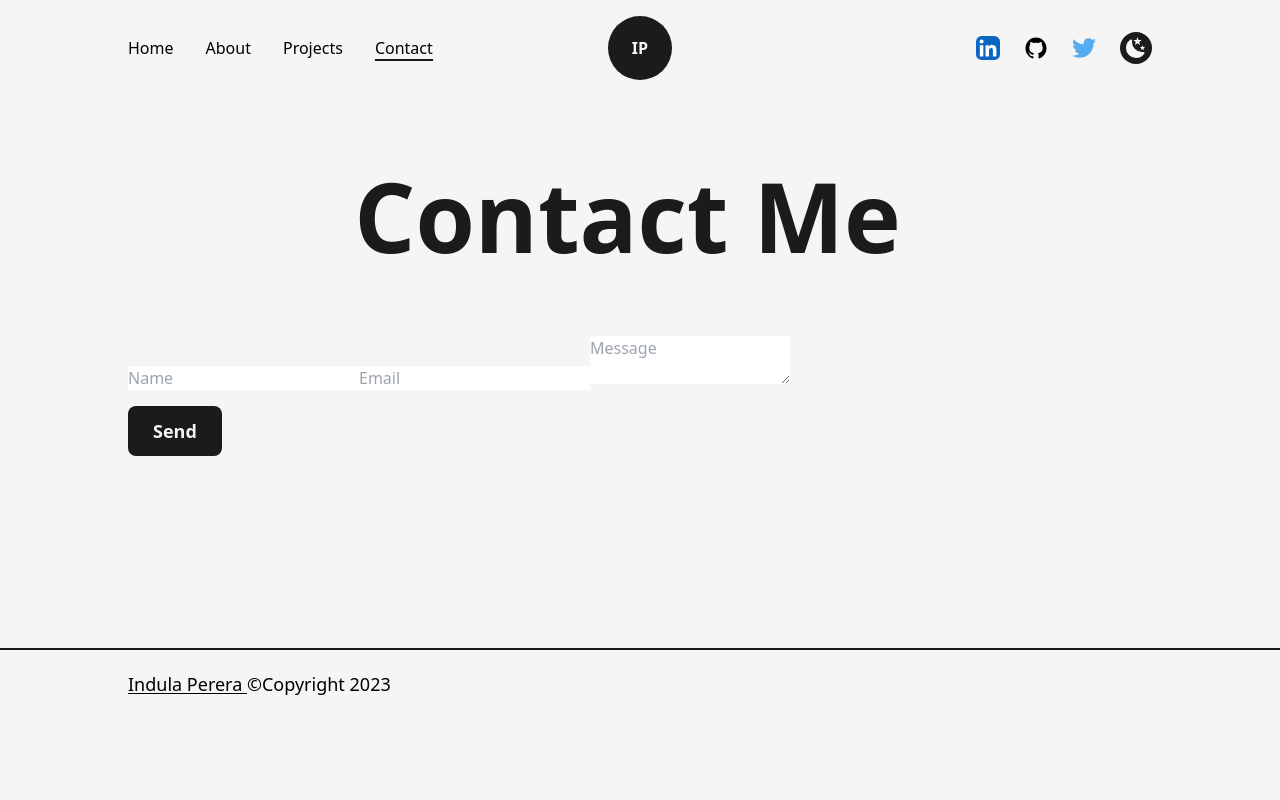
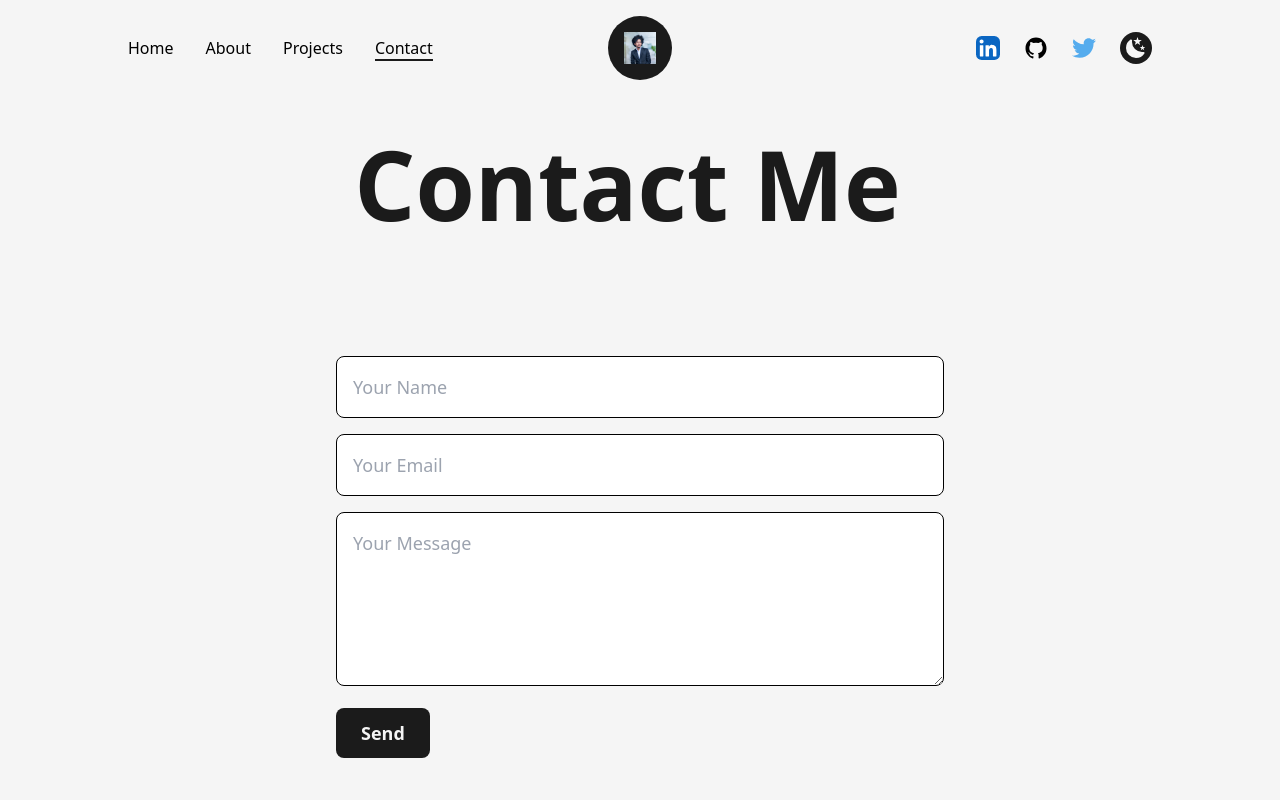
Before and after one commit to Indula-Perera/Next.js-Portfolio, a Next.js app: page /articles in a window 1280 px wide. Shown: the top 800 px of the page. Built offline with nearby package versions, Linux system fonts and the light colour scheme.

Commit message:
Create Profile

```diff
--- a/src/component/Logo.js
+++ b/src/component/Logo.js
@@ -1,6 +1,8 @@
 import Link from "next/link";
 import React from "react";
 import { motion } from "framer-motion";
+import Image from "next/image";
+import logo from "../../public/images/profile/logo.jpg"; // Import the next/image component
 
 const MotionLink = motion(Link);
 
@@ -21,10 +23,13 @@ const Logo = () => {
           transition: { duration: 1, repeat: Infinity },
         }}
       >
-        IP
+        <Image
+          src={logo} // Path to your image file in the public directory
+          alt="Logo"
+          width={32} // Set the width of the image
+          height={32} // Set the height of the image
+        />
       </MotionLink>
-
-
     </div>
   );
 };
--- a/src/pages/about.js
+++ b/src/pages/about.js
@@ -3,7 +3,7 @@ import Layout from "@/component/Layout";
 import Head from "next/head";
 import Image from "next/image";
 import React, { useEffect, useRef } from "react";
-import profilePic from "../../public/images/profile/1111.jpg";
+import profilePic from "../../public/images/profile/logo.jpg";
 import { useInView, useMotionValue, useSpring } from "framer-motion";
 import Skills from "../component/Skills"
 import Experience from "../component/Experience"
--- a/src/pages/articles.js
+++ b/src/pages/articles.js
@@ -1,35 +1,16 @@
 import AnimatedText from "@/component/AnimatedText";
 import Layout from "@/component/Layout";
 import Head from "next/head";
-import { motion } from "framer-motion";
 import Link from "next/link";
 import React from "react";
-import TransitionEffect from "@/component/TransitionEffect";
 import emailjs from "@emailjs/browser";
 import { useRef } from "react";
-import { useContext } from "react";
-
-
 
 const Article = ({ title, date, link }) => {
-  return (
-    <motion.li
-      initial={{ y: 200 }}
-      whileInView={{ y: 0, transition: { duration: 0.5, ease: "easeInOut" } }}
-      viewport={{ once: true }}
-      className="relative flex items-center justify-between w-full p-4 py-6 my-4 border border-b-4 border-r-4 border-solid cursor-pointer rounded-xl bg-light text-dark first:mt-0 border-dark dark:border-light dark:bg-dark sm:flex-col "
-    >
-      <Link href={link} target="_blank">
-        <h2 className="text-xl font-semibold capitalize hover:underline dark:text-light">
-          {title}
-        </h2>
-      </Link>
-      <span className="pl-4 font-semibold text-red-500 dark:text-primaryDark sm:self-start sm:pl-0 xs:text-sm">{date}</span>
-    </motion.li>
-  );
+  // ... (No changes needed for this component)
 };
 
-const articles = () => {
+const Articles = () => {
   const form = useRef();
 
   const sendEmail = (e) => {
@@ -52,43 +33,58 @@ const articles = () => {
         }
       );
   };
+
   return (
     <>
       <Head>
         <title>Indula Perera | Contact Page</title>
         <meta name="description" content="Indula Perera" />
       </Head>
-      <TransitionEffect/>
-      <main className="flex flex-col items-center justify-center w-full mb-16 overflow-hidden dark:text-light">
-        <Layout className="pt-16">
+      <main className="flex items-center justify-center h-screen dark:text-light">
+        <Layout className="max-w-2xl p-8">
           <AnimatedText
             text="Contact Me"
-            className="mb-16 cursor-pointer lg:!text-7xl sm:mb-8 sm:!text-6xl xs:!text-4xl"
+            className="mb-20 text-4xl font-bold text-center"
           />
-          <ul>
-          <form className="form-group" ref={form} onSubmit={sendEmail}>
+          <form ref={form} onSubmit={sendEmail} className="space-y-4 mt-9">
+            <div>
               <input
                 type="text"
                 name="user_name"
-            className="mb-4 user "
-            placeholder="Name"
+                id="user_name"
+                className="w-full p-4 text-lg border border-black rounded-lg"
+                placeholder="Your Name"
               />
+            </div>
+            <div>
               <input
                 type="email"
                 name="user_email"
-            className="user form-control form-control-sm"
-            placeholder="Email"
+                id="user_email"
+                className="w-full p-4 text-lg border border-black rounded-lg"
+                placeholder="Your Email"
               />
-          <textarea name="message" className="user" placeholder="Message" />
-          <input type="submit" value="Send" className="flex items-center bg-dark text-light p-2.5 px-6 rounded-lg text-lg font-semibold hover:bg-light hover:text-dark border border-bold border-transparent hover:border-dark  dark:bg-light dark:text-dark hover:dark:bg-dark hover:dark:text-light hover:dark:border-light md:p-2 md:px-4 md:text-base" />
-
-
+            </div>
+            <div>
+              <textarea
+                name="message"
+                id="message"
+                rows="5"
+                className="w-full p-4 text-lg border border-black rounded-lg"
+                placeholder="Your Message"
+              />
+            </div>
+            <button
+              type="submit"
+              className="flex items-center bg-dark text-light p-2.5 px-6 rounded-lg text-lg font-semibold hover:bg-light hover:text-dark border border-bold border-transparent hover:border-dark  dark:bg-light dark:text-dark hover:dark:bg-dark hover:dark:text-light hover:dark:border-light md:p-2 md:px-4 md:text-base"
+            >
+              Send
+            </button>
           </form>
-          </ul>
         </Layout>
       </main>
     </>
   );
 };
 
-export default articles;
+export default Articles;
```
Lines whose indentation alone changed are shown as unchanged.
